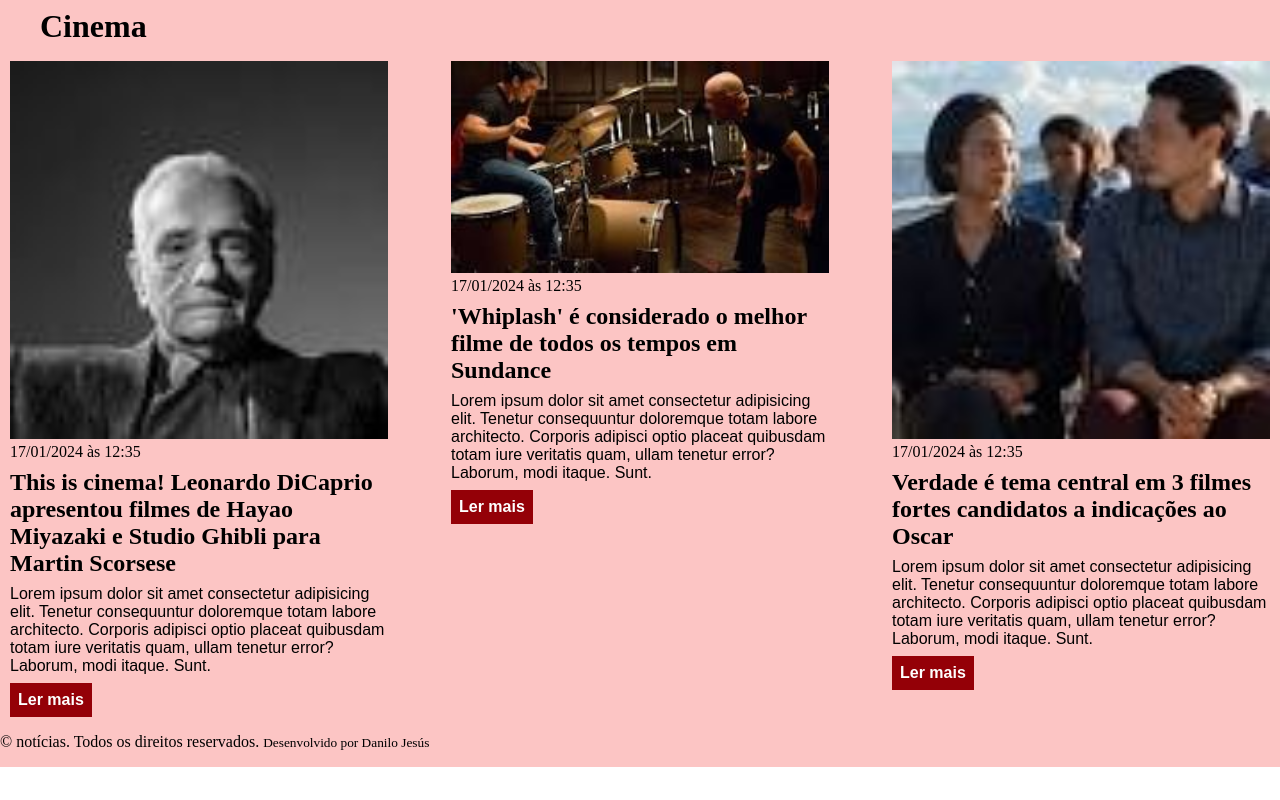
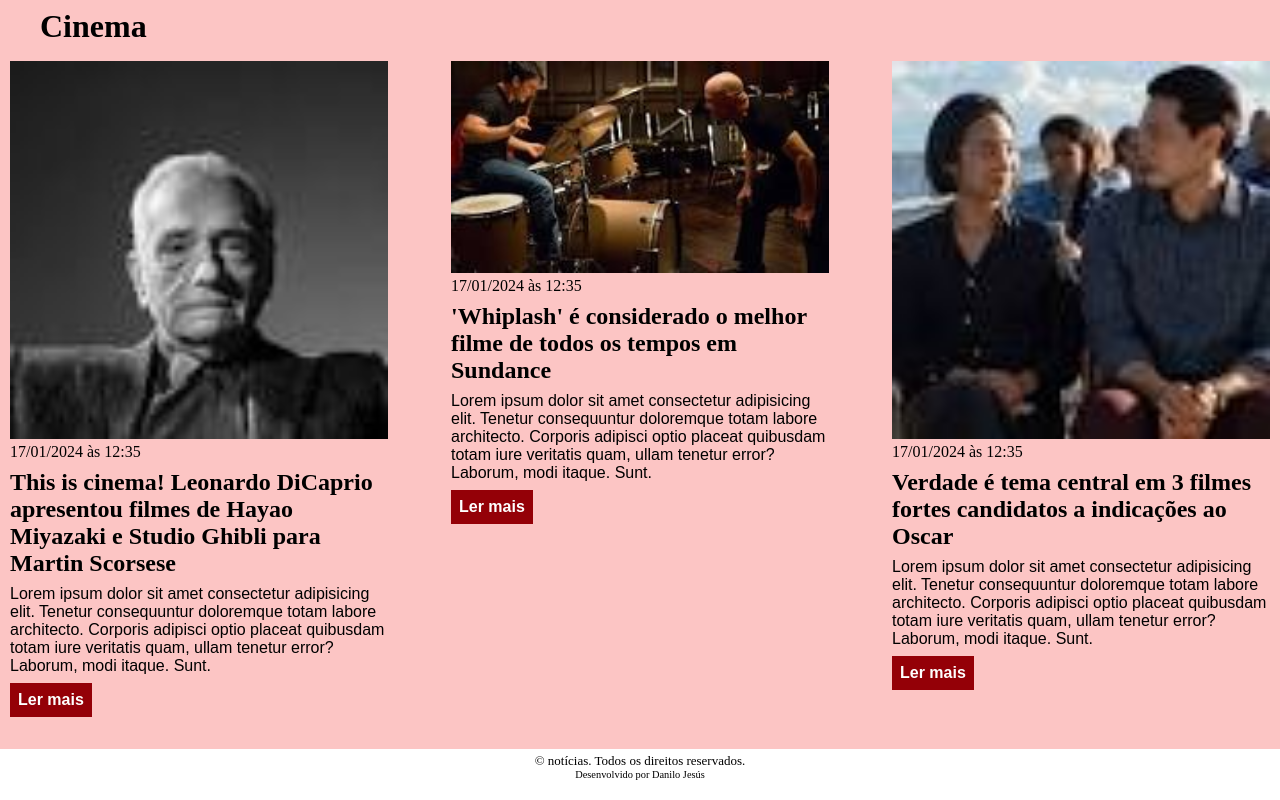
Before and after one commit to DaniloJesus21/curso_ebac_frontend, a plain HTML site: page html /index.html in a window 1280 px wide. Shown: the part 1922-2722 px from the top of the page. Before the commit the page ends 2689 px from the top, so only its background shows below. Drawn offline with Linux system fonts and the light colour scheme; files that its build step writes are made by us from their sources; files whose address does not match are found by name.

Commit message:
Update main.css

```diff
--- a/css /main.css
+++ b/css /main.css
@@ -129,3 +129,20 @@ section h2 {
 #cinema .articles article a {
   background-color: #940007;
 }
+
+footer {
+  display: block;
+  float: left;
+  width: 100%;
+  padding: 20px;
+}
+
+.footer-container p {
+  font-size: 13px;
+  text-align: center;
+}
+
+footer small {
+  font-size: 80%;
+  display: block;
+}
```
